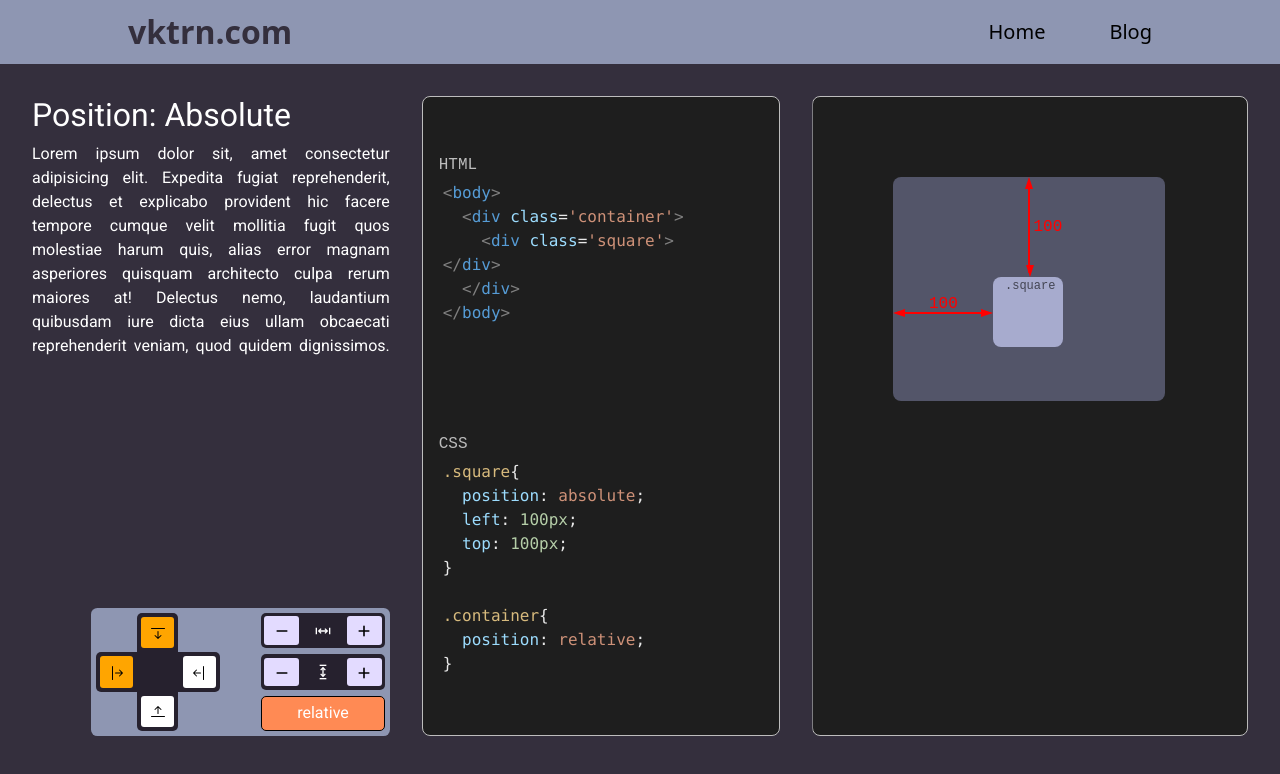
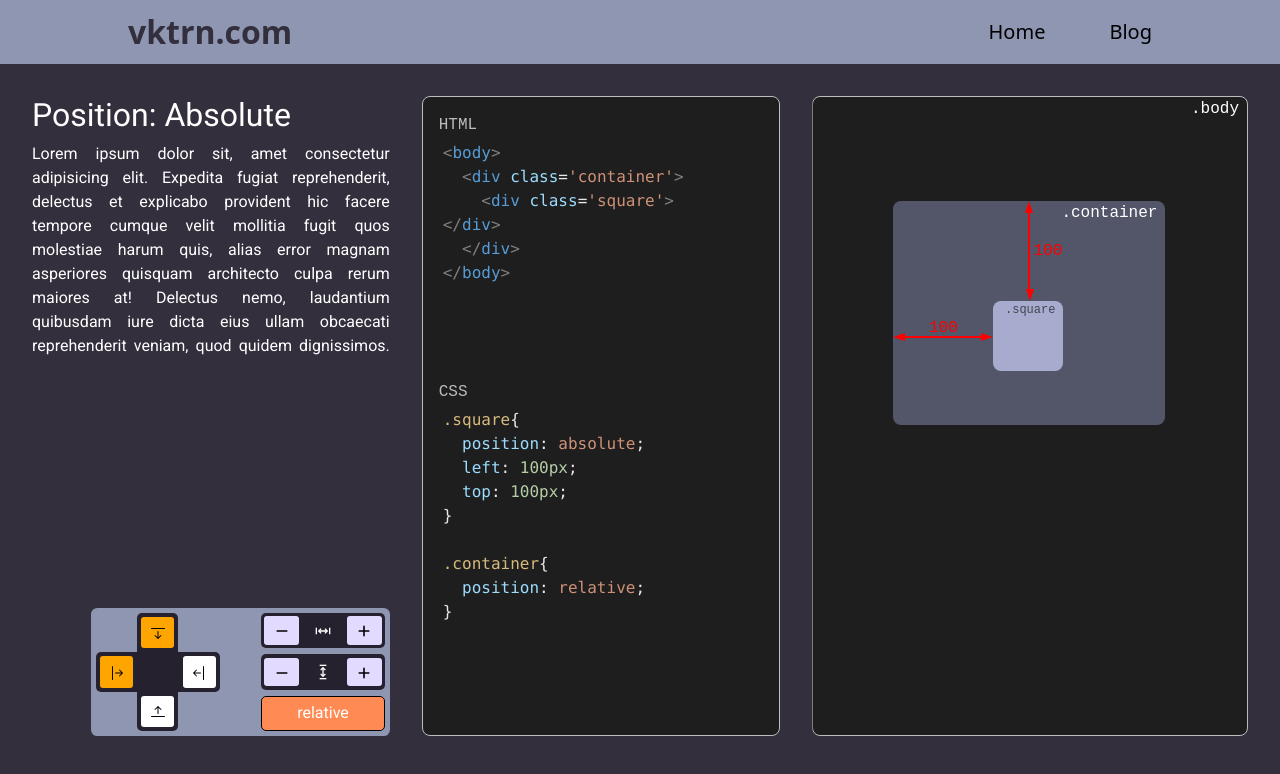
Before and after one commit to VKTRN/Portfolio, a React (Create React App) app: page /blog in a window 1280 px wide. Shown: the top 774 px of the page. Built offline with nearby package versions, Linux system fonts and the light colour scheme.

Commit message:
add element names

```diff
--- a/src/pages/Blog.jsx
+++ b/src/pages/Blog.jsx
@@ -180,7 +180,9 @@ function Blog() {
         </div>
 
         <div className="code-display" >
+          <div className="body-name">.body</div>
           <div className="container">
+            <div className="container-name">.container</div>
             <div className="square" style={{left: square.x, top:square.y}}>
             <span className="name">.square</span>
             </div>
--- a/src/scss/_blog.scss
+++ b/src/scss/_blog.scss
@@ -20,6 +20,7 @@
       font-family: 'Roboto', sans-serif;
       width:23rem;
       color:white;
+      max-height: 40rem;
       height:80vh;
       .text{
         text-align: justify;
--- a/src/scss/_editor.scss
+++ b/src/scss/_editor.scss
@@ -3,14 +3,14 @@
   height: 80vh;
   display: flex;
   flex-direction: column;
-  justify-content: space-around;
   width: 23rem;
-  gap:1.5rem;
+  gap:15%;
   display: flex;
   background-color: #1e1e1e;
   padding:1rem;
   border-radius: .5rem;
   border: solid rgb(189, 189, 189) 1px;
+  max-height: 40rem;
 }
 
 .CodeMirror-vscrollbar{
@@ -87,6 +87,7 @@
   background-color: rgb(83, 85, 105);
   margin:5rem;
   border-radius: .5rem;
+  padding:0;
 }
 
 .code-display{
@@ -99,6 +100,18 @@
   border-radius: .5rem;
   height:80vh;
   clip-path: inset(0 0 0 0);
+
+  .body-name{
+    text-align: end;
+    color: white;
+    margin-right: .5rem;
+  }
+
+  .container-name{
+    text-align: end;
+    color: white;
+    margin-right: .5rem;
+  }
 
   .name{
     color: rgba(255,255,255,.7);
```
